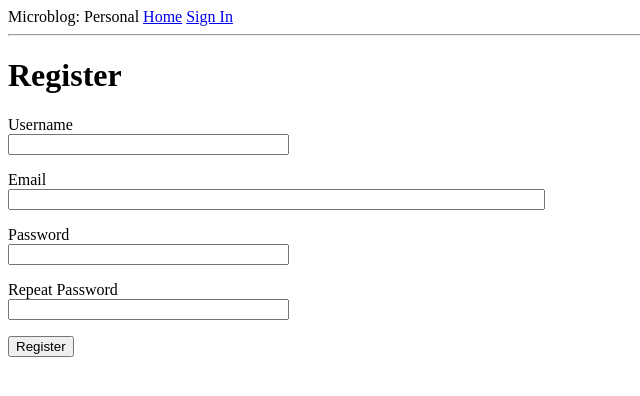
After one commit to jchernof17/flask-basketball-scraper, a Flask app: page /register in a window 1280 px wide. The commit adds this page. Shown: the top 396 px of the page, without its empty margins (0-640 px from the left). Run offline with Flask 2, Linux system fonts and the light colour scheme.

Commit message:
Added user registration

```diff
--- a/app/forms.py
+++ b/app/forms.py
@@ -1,10 +1,27 @@
 #wtf forms
 from flask_wtf import FlaskForm
 from wtforms import StringField, PasswordField, BooleanField, SubmitField
-from wtforms.validators import DataRequired
+from wtforms.validators import DataRequired, ValidationError, Email, EqualTo
+from app.models import User
 
 class LoginForm(FlaskForm):
     username = StringField('Username', validators=[DataRequired()])
     password = PasswordField('Password', validators = [DataRequired()])
     remember_me = BooleanField('Remember Me')
     submit = SubmitField('Sign In')
+
+class RegistrationForm(FlaskForm):
+    username = StringField('Username',validators=[DataRequired()])
+    email = StringField('Email', validators=[DataRequired(),Email()])
+    password = PasswordField('Password', validators=[DataRequired()])
+    password2 = PasswordField('Repeat Password',validators = [DataRequired(),EqualTo('password')])
+    submit = SubmitField('Register')
+
+    def validate_username(self, username):
+        user = User.query.filter_by(username=username.data).first()
+        if user is not None:
+            raise ValidationError('Please use a different username')
+    def validate_email(self, email):
+        user = User.query.filter_by(email = email.data).first()
+        if user is not None:
+            raise ValidationError('Please use a different email address.')
--- a/app/routes.py
+++ b/app/routes.py
@@ -2,7 +2,7 @@ from flask import render_template, flash, redirect, url_for, request
 from app import app, db
 from flask_login import current_user, login_user, logout_user, login_required
 from app.models import User
-from app.forms import LoginForm
+from app.forms import LoginForm, RegistrationForm
 from werkzeug.urls import url_parse
 
 @app.route('/')
@@ -43,3 +43,17 @@ def logout():
     logout_user()
     flash('Successfully logged out')
     return redirect(url_for('index'))
+
+@app.route('/register',methods = ['GET','POST'])
+def register():
+    if current_user.is_authenticated:
+        return redirect(url_for('index'))
+    form = RegistrationForm()
+    if form.validate_on_submit():
+        user = User(username=form.username.data, email = form.email.data)
+        user.set_password(form.password.data)
+        db.session.add(user)
+        db.session.commit()
+        flash('Welcome, new user! You can now log in.')
+        return redirect(url_for('login'))
+    return render_template('register.html', title ="Register",form=form)
--- a/app/templates/login.html
+++ b/app/templates/login.html
@@ -22,4 +22,5 @@
     <p>{{ form.remember_me() }} {{ form.remember_me.label }}</p>
     <p>{{ form.submit() }}</p>
   </form>
+  <p>New User? <a href="{{ url_for('register') }}">Register Here</a></p>
 {% endblock %}
--- /dev/null
+++ b/app/templates/register.html
@@ -0,0 +1,41 @@
+{% extends 'base.html' %}
+
+{% block content %}
+  <h1>Register</h1>
+  <form class="" action="" method="POST" novalidate>
+    {{ form.hidden_tag() }}
+    <p>
+      {{ form.username.label }}<br>
+      {{ form.username(size=32) }}<br>
+      {% for error in form.username.errors %}
+      <span style = 'color:red;'>[{{ error }}]</span>
+      {% endfor %}
+    </p>
+
+    <p>
+      {{ form.email.label }}<br>
+      {{ form.email(size=64) }}<br>
+      {% for error in form.email.errors %}
+      <span style = 'color:red;'>[{{ error }}]</span>
+      {% endfor %}
+    </p>
+
+    <p>
+      {{ form.password.label }}<br>
+      {{ form.password(size=32) }}<br>
+      {% for error in form.password.errors %}
+      <span style = 'color:red;'>[{{ error }}]</span>
+      {% endfor %}
+    </p>
+
+    <p>
+      {{ form.password2.label }}<br>
+      {{ form.password2(size=32) }}<br>
+      {% for error in form.password2.errors %}
+      <span style = 'color:red;'>[{{ error }}]</span>
+      {% endfor %}
+    </p>
+    <p>{{ form.submit() }}</p>
+
+  </form>
+{% endblock %}
```
Also changed, not shown: app.db.
